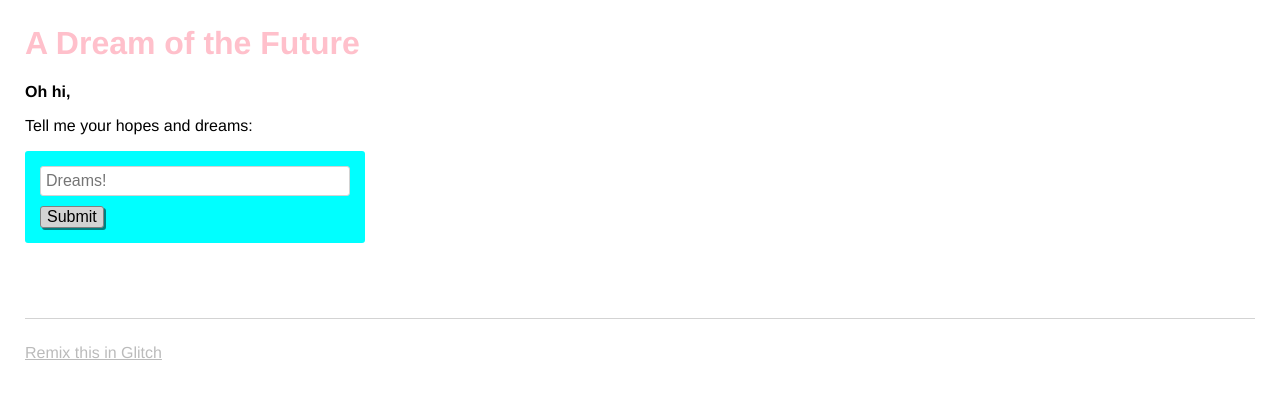
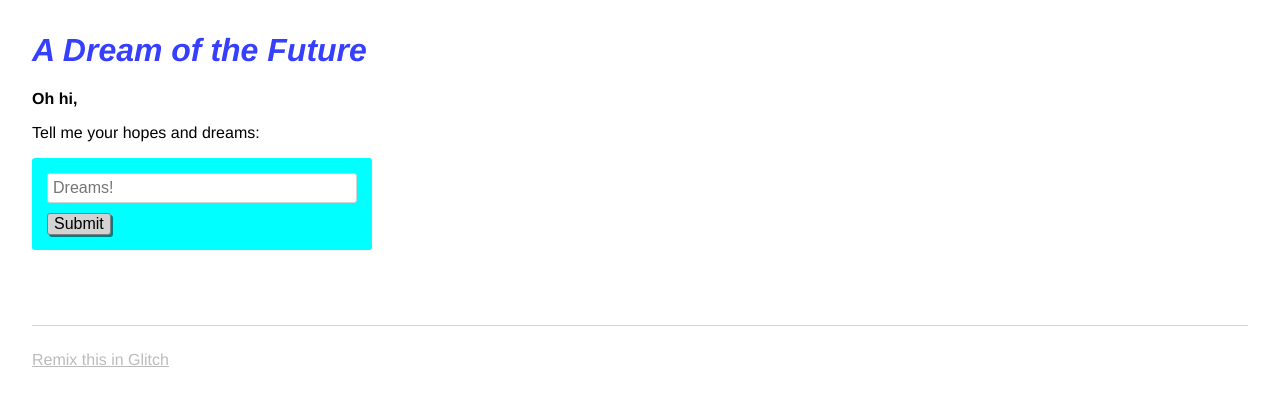
Before and after one commit to kirbysayshi/glitch, a website: page alone-io/views/index.html in a window 1280 px wide. Drawn offline with nearby package versions, Linux system fonts and the light colour scheme; no server answers.

Commit message:
💫🍁 Checkpoint ./views/index.html:96831/224 ./README.md:96831/18 ./public/style.css:96831/282

```diff
--- a/alone-io/public/style.css
+++ b/alone-io/public/style.css
@@ -1,21 +1,18 @@
 /* styles */
 /* called by your view template */
-
-/* You might want to try something fancier: */
-/* less: http://lesscss.org/ */
 
 * {
   box-sizing: border-box;
 }
 
 body {
-  font-family: helvetica, arial, sans-serif;
-  margin: 25px;
+  font-family: "Benton Sans", "Helvetica Neue", helvetica, arial, sans-serif;
+  margin: 2em;
 }
 
 h1 {
-  font-weight: bold;
-  color: pink;
+  font-style: italic;
+  color: #373fff;
 }
 
 .bold {
--- a/alone-io/views/index.html
+++ b/alone-io/views/index.html
@@ -8,7 +8,7 @@
 <!-- hbs(handlebars): http://handlebarsjs.com/ -->
 
 <!DOCTYPE html>
-<html>
+<html lang="en">
   <head>
     <title>Welcome to Glitch!</title>
     <meta name="description" content="A cool thing made with Glitch">
@@ -51,9 +51,10 @@
     <script src="/client.js"></script>
 
 
-        <!-- Include the Glitch button and default styling: -->
+    <!-- include the Glitch button to show what the webpage is about and
+          to make it easier for folks to view source and remix -->
     <div class="glitchButton" style="position:fixed;top:20px;right:20px;"></div>
-    <script src="https://button.glitch.me/button.js" data-style="glitch"></script>
+    <script src="https://button.glitch.me/button.js"></script>
 
   </body>
 </html>
```
Also changed, not shown: alone-io/README.md.
